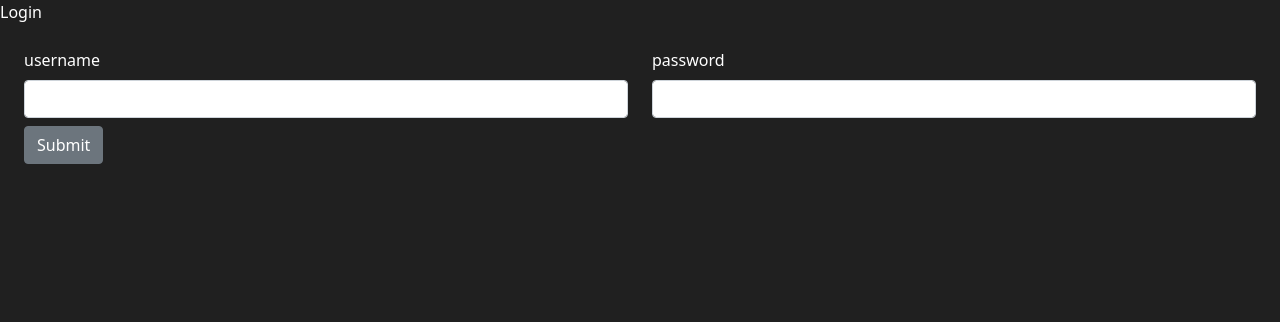
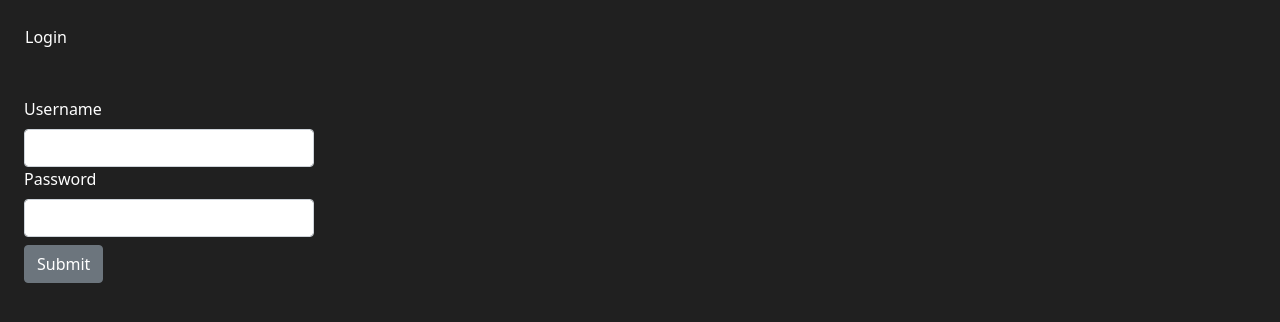
Before and after one commit to roisinfrances/group-project-hawk-frontend, a React (Create React App) app: page / in a window 1280 px wide. Shown: the top 322 px of the page. Built offline with nearby package versions, Linux system fonts and the light colour scheme.

Commit message:
Add CSS to style bits of text

```diff
--- a/src/Add.js
+++ b/src/Add.js
@@ -51,7 +51,9 @@ function Add(props) {
 
   return (
     <>
-      {props.currentQuote ? "Update" : "Add"}
+      <div className="add">
+        {props.currentQuote ? "Update selected job" : "Add new job"}
+      </div>
       <br />
       <Form className="mx-4" onSubmit={(e) => submitHandler(e)} id="addForm">
         <Row sm={4}>
@@ -100,7 +102,7 @@ function Add(props) {
         </Row>
         <Row sm={4}>
           <Col>
-          <Form.Group controlId="areas" >
+            <Form.Group controlId="areas">
               <Form.Label>Areas</Form.Label>
               <Form.Control
                 type="text"
--- a/src/Dashboard.js
+++ b/src/Dashboard.js
@@ -56,7 +56,6 @@ function Dashboard(props) {
 
   return (
     <>
-      Dashboard
       <br />
       <Table className="mx-4" size="sm" responsive="md" fluid>
         <thead>
--- a/src/Login.js
+++ b/src/Login.js
@@ -1,8 +1,7 @@
 import React, { useState } from "react";
-import {Row, Col, Form, Button} from 'react-bootstrap';
+import { Row, Col, Form, Button } from "react-bootstrap";
 
 function Login(props) {
-
   const [disabled, cDisabled] = useState(false);
 
   const submitHandler = (e) => {
@@ -11,15 +10,14 @@ function Login(props) {
     cDisabled(true);
 
     props.client
-    .login(e.target.username.value,e.target.password.value)
-    .then( (response) => {
+      .login(e.target.username.value, e.target.password.value)
+      .then((response) => {
         cDisabled(false);
         console.log(response.data.token);
         props.loggedIn(response.data.token);
-
       })
       .catch((error) => {
-        alert("an error occurred, please try again")
+        alert("an error occurred, please try again");
         console.log(error);
         cDisabled(false);
       });
@@ -27,26 +25,31 @@ function Login(props) {
 
   return (
     <>
-      Login
+      <div className="login">Login</div>
       <br />
       <Form className="mx-4 my-4" onSubmit={(e) => submitHandler(e)}>
-        <Row>
+        <Row sm={4}>
           <Col>
-              <Form.Group controlId="username" >
-                <Form.Label>username</Form.Label>
-                <Form.Control type="text" disabled={disabled}
-                />
-              </Form.Group>
-          </Col>
-          <Col>
-              <Form.Group controlId="password" >
-                <Form.Label>password</Form.Label>
-                <Form.Control type="password" disabled={disabled}
-                />
+            <Form.Group controlId="username">
+              <Form.Label>Username</Form.Label>
+              <Form.Control type="text" disabled={disabled} />
             </Form.Group>
           </Col>
         </Row>
-        <Button className="mt-2" variant="secondary" type="submit" disabled={disabled}>
+        <Row sm={4}>
+          <Col>
+            <Form.Group controlId="password">
+              <Form.Label>Password</Form.Label>
+              <Form.Control type="password" disabled={disabled} />
+            </Form.Group>
+          </Col>
+        </Row>
+        <Button
+          className="mt-2"
+          variant="secondary"
+          type="submit"
+          disabled={disabled}
+        >
           {" "}
           Submit{" "}
         </Button>
--- a/src/index.css
+++ b/src/index.css
@@ -10,3 +10,12 @@
 .toast-title {
   background-color: #51a351;
 }
+
+.add {
+  padding-left: 25px;
+}
+
+.login {
+  padding-left: 25px;
+  padding-top: 25px;
+}
```
Lines whose indentation alone changed are shown as unchanged.
